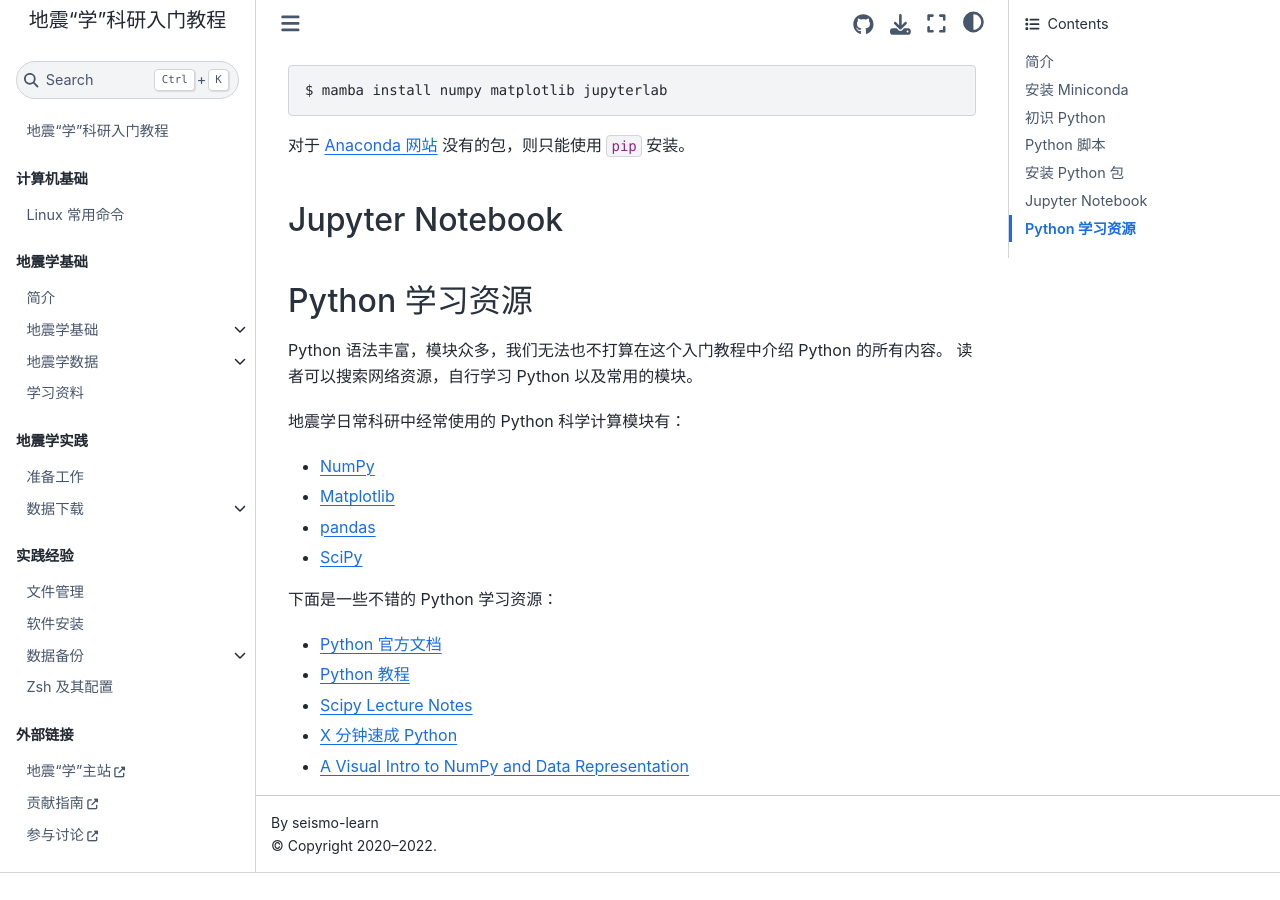
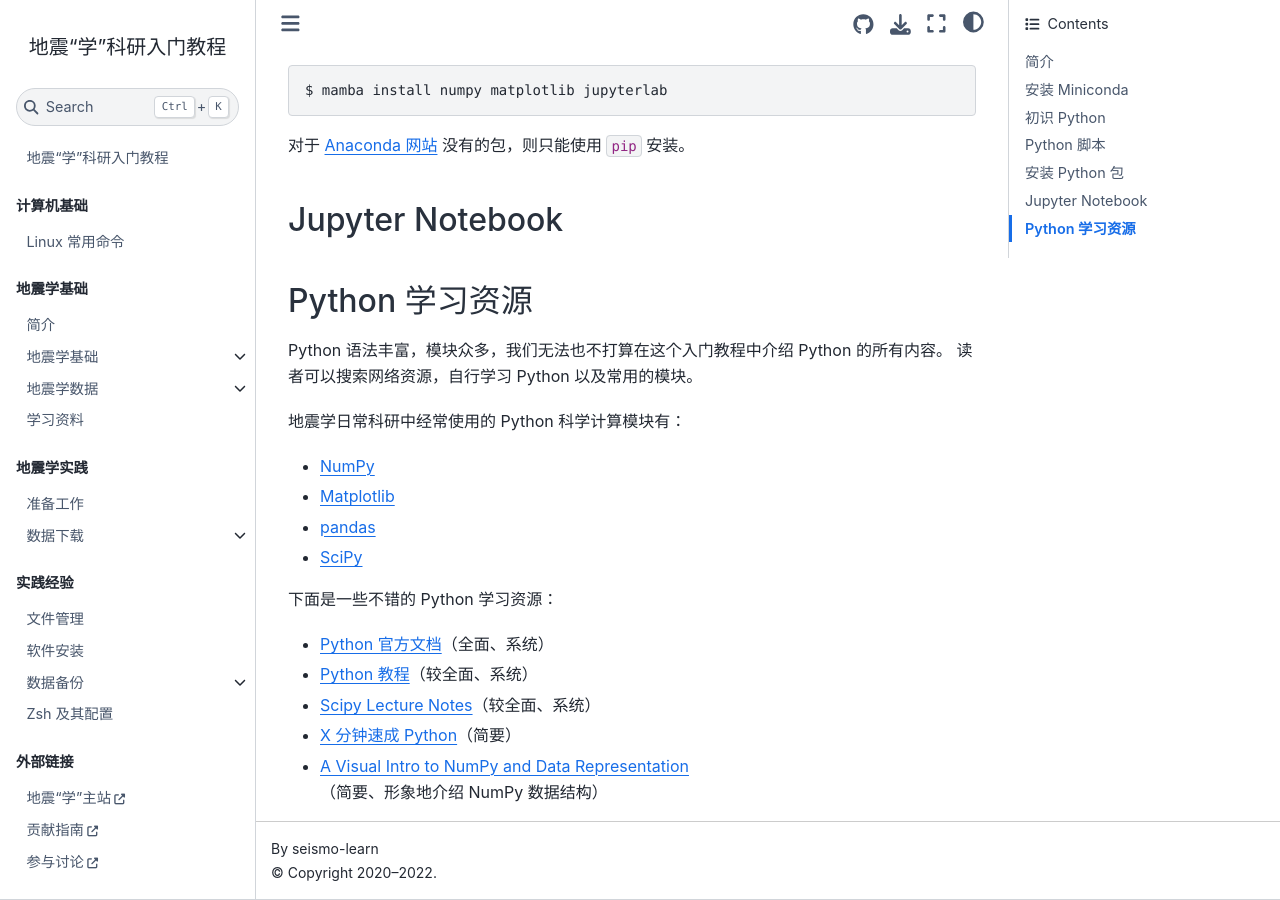
Before and after one commit to seismo-learn/seismology101, a Jupyter Book: the page built from source/programming/python.md, in a window 1280 px wide and 900 px high, scrolled down 4647 px. Built offline with Jupyter Book 1.0.4 settings and Sphinx 7.4.7 and the Sphinx Book theme 1.1.4, drawn with Linux system fonts in a browser that asks for light colours; pages that are not in the unit, such as notebooks, are missing from menus; before the commit the page ends 5520 px from its top, so only the background shows below that.

Commit message:
Apply suggestions from code review

```diff
--- a/source/programming/python.md
+++ b/source/programming/python.md
@@ -244,8 +244,8 @@
 
 下面是一些不错的 Python 学习资源：
 
-- [Python 官方文档](https://docs.python.org/zh-cn/3/)
-- [Python 教程](https://www.liaoxuefeng.com/wiki/1016959663602400)
-- [Scipy Lecture Notes](https://scipy-lectures.org/index.html)
-- [X 分钟速成 Python](https://learnxinyminutes.com/docs/zh-cn/python-cn/)
-- [A Visual Intro to NumPy and Data Representation](https://jalammar.github.io/visual-numpy/)
+- [Python 官方文档](https://docs.python.org/zh-cn/3/)（全面、系统）
+- [Python 教程](https://www.liaoxuefeng.com/wiki/1016959663602400)（较全面、系统）
+- [Scipy Lecture Notes](https://scipy-lectures.org/index.html)（较全面、系统）
+- [X 分钟速成 Python](https://learnxinyminutes.com/docs/zh-cn/python-cn/)（简要）
+- [A Visual Intro to NumPy and Data Representation](https://jalammar.github.io/visual-numpy/)（简要、形象地介绍 NumPy 数据结构）
```
